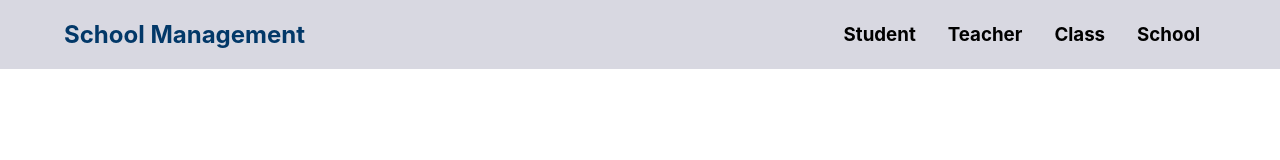
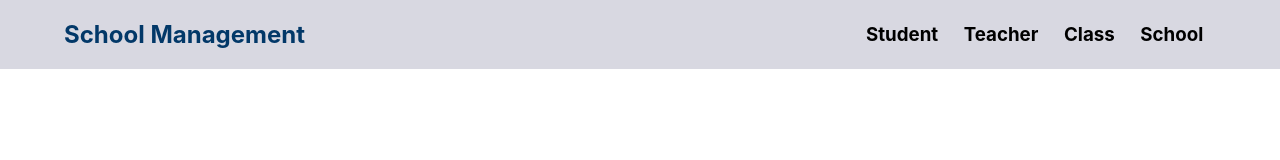
Before and after one commit to Jagadeesh-Jetti/schma, a React (Create React App) app: page / in a window 1280 px wide. Shown: the top 160 px of the page. Built offline with nearby package versions, Linux system fonts and the light colour scheme; the HTML template or start-up script is replaced by a standard one.

Commit message:
style: added styles to navbar

```diff
--- a/src/components/Navbar/navbar.css
+++ b/src/components/Navbar/navbar.css
@@ -14,7 +14,7 @@
 
 .options_container h3{
     display: flex;
-    margin: 1rem;
+    margin: 0.8rem;
 }
 
 h2,
```
